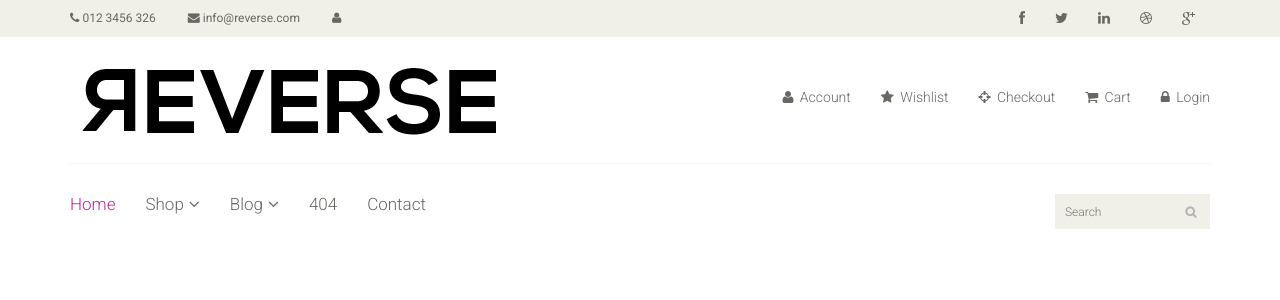
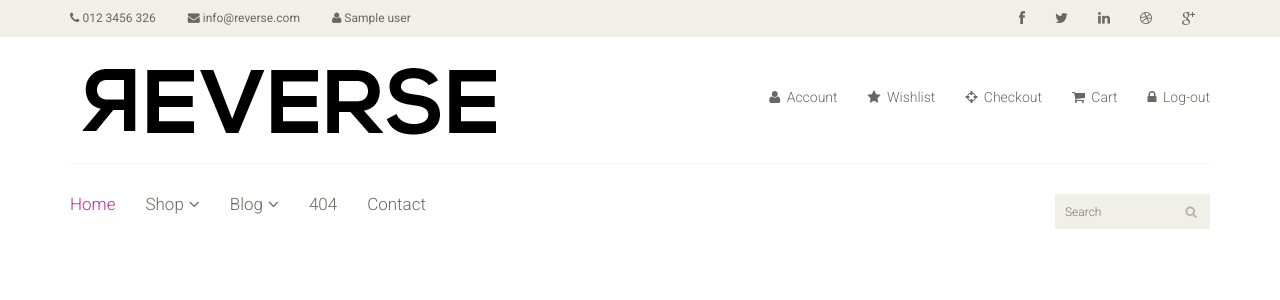
Before and after one commit to ClaudiaVielmetti/Shopper, a PHP site: template app/views/shop/header.php in a window 1280 px wide. Shown: the top 300 px of the page. Run offline with PHP 8.4, Linux system fonts and the light colour scheme; the template is opened without the code that fills it: most values are stand-ins (such as "Sample title", 1, 10 or a date in 2020); some libraries are stand-ins or nearby versions.

Commit message:
Login headers

```diff
--- a/app/views/shop/header.php
+++ b/app/views/shop/header.php
@@ -35,7 +35,10 @@
                             <ul class="nav nav-pills">
                                 <li><a href="#"><i class="fa fa-phone"></i> 012 3456 326</a></li>
                                 <li><a href="#"><i class="fa fa-envelope"></i> info@reverse.com</a></li>
-                                <li><a href="#"><i class="fa fa-user"></i> <?php echo $data['user_data'] -> name ?></i></a></li>
+                                <?php if (isset($data['user_data'])) : ?>
+                                    <li><a href="#"><i class="fa fa-user"></i> <?php echo $data['user_data']->name ?></i></a></li>
+
+                                <?php endif; ?>
                             </ul>
                         </div>
                     </div>
@@ -70,7 +73,14 @@
                                 <li><a href="#"><i class="fa fa-star"></i> Wishlist</a></li>
                                 <li><a href="checkout.html"><i class="fa fa-crosshairs"></i> Checkout</a></li>
                                 <li><a href="cart.html"><i class="fa fa-shopping-cart"></i> Cart</a></li>
-                                <li><a href="login"><i class="fa fa-lock"></i> Login</a></li>
+
+                                <?php if (isset($data['user_data'])) : ?>
+                                    <li><a href="logout"><i class="fa fa-lock"></i> Log-out</a></li>
+
+                                <?php else : ?>
+
+                                    <li><a href="login"><i class="fa-duotone fa-lock-open"></i> Login</a></li>
+                                <?php endif; ?>
                             </ul>
                         </div>
                     </div>
```
